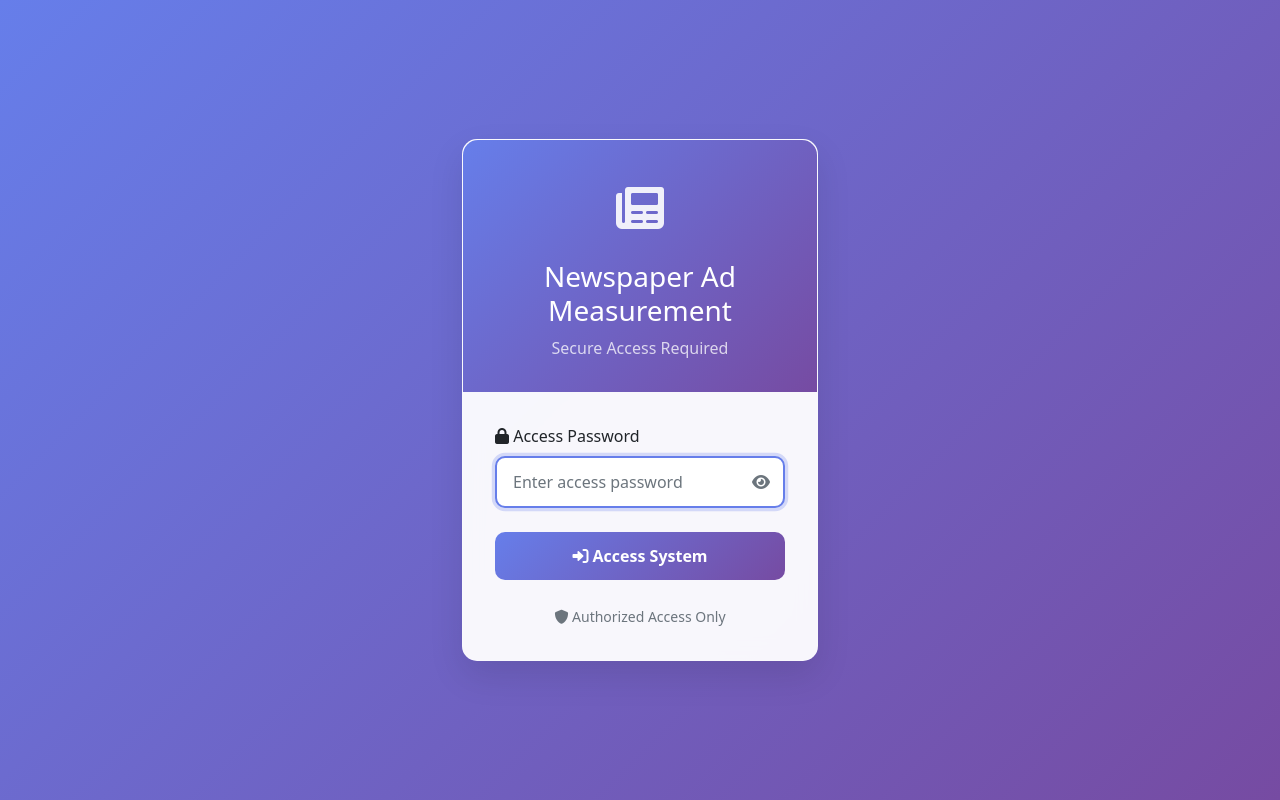
After one commit to tre1322/newspaper-ad-measurement, a Flask app: page /login in a window 1280 px wide. The commit adds this page. Run offline with Flask 3, Linux system fonts and the light colour scheme; parts of the project's set-up code (start-up, migrations or seed data) failed here and were passed over.

Commit message:
Password added in .env

```diff
--- a/app.py
+++ b/app.py
@@ -4,11 +4,12 @@ import fitz  # PyMuPDF
 import cv2
 import numpy as np
 import math
-from flask import Flask, render_template, request, jsonify, redirect, url_for, flash, send_file
+from flask import Flask, render_template, request, jsonify, redirect, url_for, flash, send_file, session
 from flask_sqlalchemy import SQLAlchemy
 from flask_migrate import Migrate
 from datetime import datetime
 from dotenv import load_dotenv
+from functools import wraps
 from werkzeug.utils import secure_filename
 from PIL import Image, ImageDraw, ImageFont
 import io
@@ -60,6 +61,17 @@ app.config['MAX_CONTENT_LENGTH'] = 500 * 1024 * 1024  # 500MB max file size
 # Initialize extensions
 db = SQLAlchemy(app)
 migrate = Migrate(app, db)
+
+# Authentication configuration
+LOGIN_PASSWORD = os.environ.get('LOGIN_PASSWORD', 'CCCitizen56101!')
+
+def login_required(f):
+    @wraps(f)
+    def decorated_function(*args, **kwargs):
+        if not session.get('logged_in'):
+            return redirect(url_for('login'))
+        return f(*args, **kwargs)
+    return decorated_function
 
 # Create upload directories
 os.makedirs(app.config['UPLOAD_FOLDER'], exist_ok=True)
@@ -698,12 +710,33 @@ class AdBoxDetector:
         return 0
 
 # Routes
+@app.route('/login', methods=['GET', 'POST'])
+def login():
+    if request.method == 'POST':
+        password = request.form.get('password')
+        if password == LOGIN_PASSWORD:
+            session['logged_in'] = True
+            flash('Successfully logged in!', 'success')
+            return redirect(url_for('index'))
+        else:
+            flash('Incorrect password. Please try again.', 'error')
+
+    return render_template('login.html')
+
+@app.route('/logout')
+def logout():
+    session.pop('logged_in', None)
+    flash('You have been logged out.', 'info')
+    return redirect(url_for('login'))
+
 @app.route('/')
+@login_required
 def index():
     publications = Publication.query.order_by(Publication.upload_date.desc()).all()
     return render_template('index.html', publications=publications)
 
 @app.route('/upload', methods=['GET', 'POST'])
+@login_required
 def upload():
     if request.method == 'POST':
         if 'pdf_file' not in request.files:
@@ -756,6 +789,7 @@ def upload():
     return render_template('upload.html', pub_types=PUBLICATION_CONFIGS)
 
 @app.route('/process/<int:pub_id>')
+@login_required
 def process_publication(pub_id):
     publication = Publication.query.get_or_404(pub_id)
 
@@ -876,12 +910,14 @@ def process_publication(pub_id):
         return redirect(url_for('index'))
 
 @app.route('/view/<int:pub_id>')
+@login_required
 def view_publication(pub_id):
     publication = Publication.query.get_or_404(pub_id)
     pages = Page.query.filter_by(publication_id=pub_id).order_by(Page.page_number).all()
     return render_template('view_publication.html', publication=publication, pages=pages)
 
 @app.route('/measure/<int:pub_id>')
+@login_required
 def measure_publication(pub_id):
     publication = Publication.query.get_or_404(pub_id)
     pages = Page.query.filter_by(publication_id=pub_id).order_by(Page.page_number).all()
@@ -898,6 +934,7 @@ def measure_publication(pub_id):
                          total_boxes=total_boxes)
 
 @app.route('/measure/<int:pub_id>/page/<int:page_num>')
+@login_required
 def measure_page(pub_id, page_num):
     publication = Publication.query.get_or_404(pub_id)
     page = Page.query.filter_by(publication_id=pub_id, page_number=page_num).first_or_404()
@@ -989,6 +1026,7 @@ def save_calibration():
 
 # Report Generation Routes
 @app.route('/report/<int:pub_id>')
+@login_required
 def publication_report(pub_id):
     """Generate comprehensive publication report"""
     publication = Publication.query.get_or_404(pub_id)
--- /dev/null
+++ b/templates/login.html
@@ -0,0 +1,187 @@
+<!DOCTYPE html>
+<html lang="en">
+<head>
+    <meta charset="UTF-8">
+    <meta name="viewport" content="width=device-width, initial-scale=1.0">
+    <title>Login - Newspaper Ad Measurement</title>
+    <link href="https://cdn.jsdelivr.net/npm/bootstrap@5.1.3/dist/css/bootstrap.min.css" rel="stylesheet">
+    <link href="https://cdnjs.cloudflare.com/ajax/libs/font-awesome/6.0.0/css/all.min.css" rel="stylesheet">
+    <style>
+        body {
+            background: linear-gradient(135deg, #667eea 0%, #764ba2 100%);
+            min-height: 100vh;
+            display: flex;
+            align-items: center;
+            justify-content: center;
+        }
+
+        .login-card {
+            background: rgba(255, 255, 255, 0.95);
+            backdrop-filter: blur(10px);
+            border-radius: 15px;
+            box-shadow: 0 15px 35px rgba(0, 0, 0, 0.1);
+            border: 1px solid rgba(255, 255, 255, 0.2);
+        }
+
+        .login-header {
+            background: linear-gradient(135deg, #667eea 0%, #764ba2 100%);
+            color: white;
+            border-radius: 15px 15px 0 0;
+            padding: 2rem;
+            text-align: center;
+        }
+
+        .login-body {
+            padding: 2rem;
+        }
+
+        .form-control {
+            border-radius: 10px;
+            border: 2px solid #e9ecef;
+            padding: 0.75rem 1rem;
+            font-size: 1rem;
+            transition: all 0.3s ease;
+        }
+
+        .form-control:focus {
+            border-color: #667eea;
+            box-shadow: 0 0 0 0.2rem rgba(102, 126, 234, 0.25);
+        }
+
+        .btn-login {
+            background: linear-gradient(135deg, #667eea 0%, #764ba2 100%);
+            border: none;
+            border-radius: 10px;
+            padding: 0.75rem 2rem;
+            font-size: 1rem;
+            font-weight: 600;
+            color: white;
+            transition: all 0.3s ease;
+            width: 100%;
+        }
+
+        .btn-login:hover {
+            transform: translateY(-2px);
+            box-shadow: 0 5px 15px rgba(102, 126, 234, 0.4);
+            color: white;
+        }
+
+        .alert {
+            border-radius: 10px;
+            border: none;
+        }
+
+        .password-input-wrapper {
+            position: relative;
+        }
+
+        .password-toggle {
+            position: absolute;
+            right: 15px;
+            top: 50%;
+            transform: translateY(-50%);
+            cursor: pointer;
+            color: #6c757d;
+            z-index: 5;
+        }
+
+        .password-toggle:hover {
+            color: #667eea;
+        }
+
+        .app-icon {
+            font-size: 3rem;
+            margin-bottom: 1rem;
+            opacity: 0.9;
+        }
+    </style>
+</head>
+<body>
+    <div class="container">
+        <div class="row justify-content-center">
+            <div class="col-md-5 col-lg-4">
+                <div class="card login-card">
+                    <div class="login-header">
+                        <div class="app-icon">
+                            <i class="fas fa-newspaper"></i>
+                        </div>
+                        <h3 class="mb-0">Newspaper Ad Measurement</h3>
+                        <p class="mb-0 mt-2 opacity-75">Secure Access Required</p>
+                    </div>
+
+                    <div class="login-body">
+                        {% with messages = get_flashed_messages(with_categories=true) %}
+                            {% if messages %}
+                                {% for category, message in messages %}
+                                    <div class="alert alert-{{ 'danger' if category == 'error' else category }} alert-dismissible fade show" role="alert">
+                                        <i class="fas fa-{{ 'exclamation-triangle' if category == 'error' else 'info-circle' }}"></i>
+                                        {{ message }}
+                                        <button type="button" class="btn-close" data-bs-dismiss="alert"></button>
+                                    </div>
+                                {% endfor %}
+                            {% endif %}
+                        {% endwith %}
+
+                        <form method="post">
+                            <div class="mb-4">
+                                <label for="password" class="form-label">
+                                    <i class="fas fa-lock"></i> Access Password
+                                </label>
+                                <div class="password-input-wrapper">
+                                    <input type="password" class="form-control" id="password" name="password"
+                                           placeholder="Enter access password" required autofocus>
+                                    <span class="password-toggle" onclick="togglePassword()">
+                                        <i class="fas fa-eye" id="password-eye"></i>
+                                    </span>
+                                </div>
+                            </div>
+
+                            <div class="d-grid">
+                                <button type="submit" class="btn btn-login">
+                                    <i class="fas fa-sign-in-alt"></i> Access System
+                                </button>
+                            </div>
+                        </form>
+
+                        <div class="text-center mt-4">
+                            <small class="text-muted">
+                                <i class="fas fa-shield-alt"></i> Authorized Access Only
+                            </small>
+                        </div>
+                    </div>
+                </div>
+            </div>
+        </div>
+    </div>
+
+    <script src="https://cdn.jsdelivr.net/npm/bootstrap@5.1.3/dist/js/bootstrap.bundle.min.js"></script>
+    <script>
+        function togglePassword() {
+            const passwordInput = document.getElementById('password');
+            const passwordEye = document.getElementById('password-eye');
+
+            if (passwordInput.type === 'password') {
+                passwordInput.type = 'text';
+                passwordEye.classList.remove('fa-eye');
+                passwordEye.classList.add('fa-eye-slash');
+            } else {
+                passwordInput.type = 'password';
+                passwordEye.classList.remove('fa-eye-slash');
+                passwordEye.classList.add('fa-eye');
+            }
+        }
+
+        // Auto-focus on page load
+        document.addEventListener('DOMContentLoaded', function() {
+            document.getElementById('password').focus();
+        });
+
+        // Handle Enter key
+        document.getElementById('password').addEventListener('keypress', function(e) {
+            if (e.key === 'Enter') {
+                this.closest('form').submit();
+            }
+        });
+    </script>
+</body>
+</html>
```
Also changed, not shown: templates/base.html (+7 -3 lines), 1 other file.
